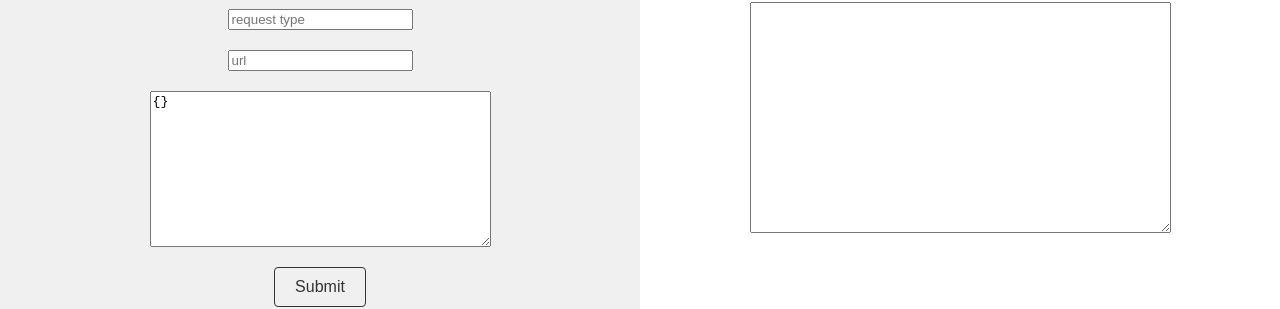
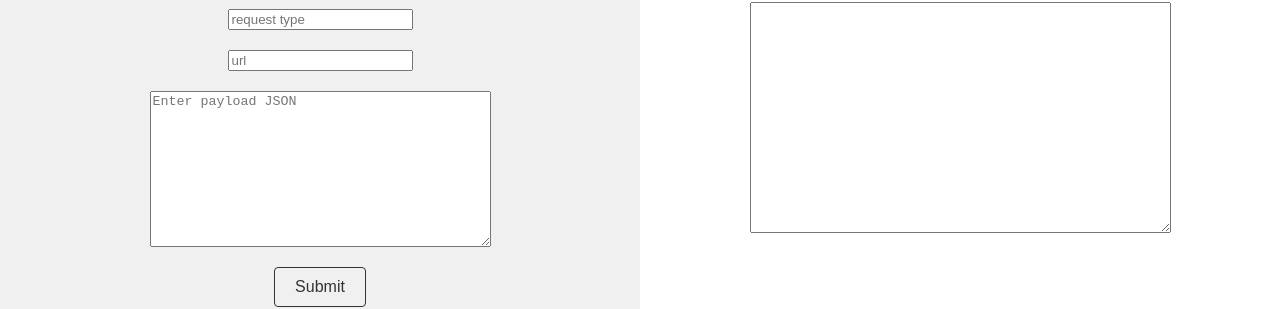
Before and after one commit to iampeternguyen/mocktopus, a React (Create React App) app in the folder app/: page / in a window 1280 px wide. Shown: the part 416-725 px from the top of the page. Built offline with nearby package versions, Linux system fonts and the light colour scheme.

Commit message:
Fix json formatting

```diff
--- /dev/null
+++ b/app/src/assets/utils.js
@@ -0,0 +1,13 @@
+export function checkJsonInput(input) {
+    const trimmedInput = input.trim();
+    if (trimmedInput === "") {
+        return "";
+    }
+    try {
+        const parsed = JSON.stringify(JSON.parse(input || "{}"), null, 2)
+
+        return typeof parsed === "string" ? parsed : parsed;
+    } catch (e) {
+        return trimmedInput;
+    }
+}
--- a/app/src/components/Main.js
+++ b/app/src/components/Main.js
@@ -3,6 +3,7 @@ import mascot from "../assets/mascot.webp";
 import { apiEndpoints } from "../assets/apiEndpoints";
 import { getService } from "../utils/getService";
 import { styles } from "../assets/styles";
+import { checkJsonInput } from "../assets/utils";
 
 const API_REQUEST = `http://localhost:8004`;
 
@@ -120,7 +121,7 @@ const Main = () => {
             onChange={(e) => setUrl(e.target.value)}
           ></input>
           <textarea
-            value={JSON.stringify(JSON.parse(payload || "{}"), null, 2)}
+            value={checkJsonInput(payload)}
             onChange={(e) => setPayload(e.target.value)}
             placeholder="Enter payload JSON"
             rows={10}
```
